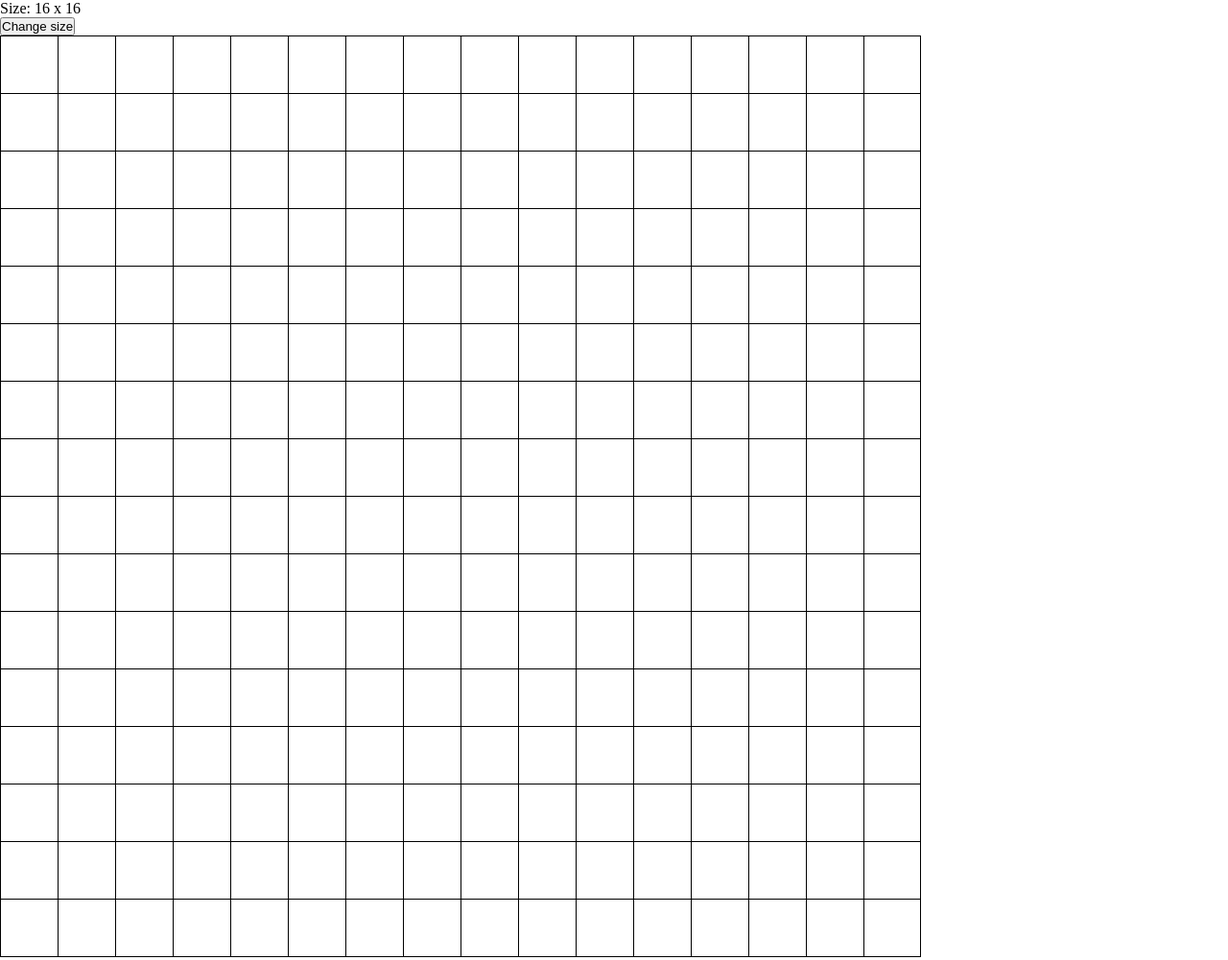
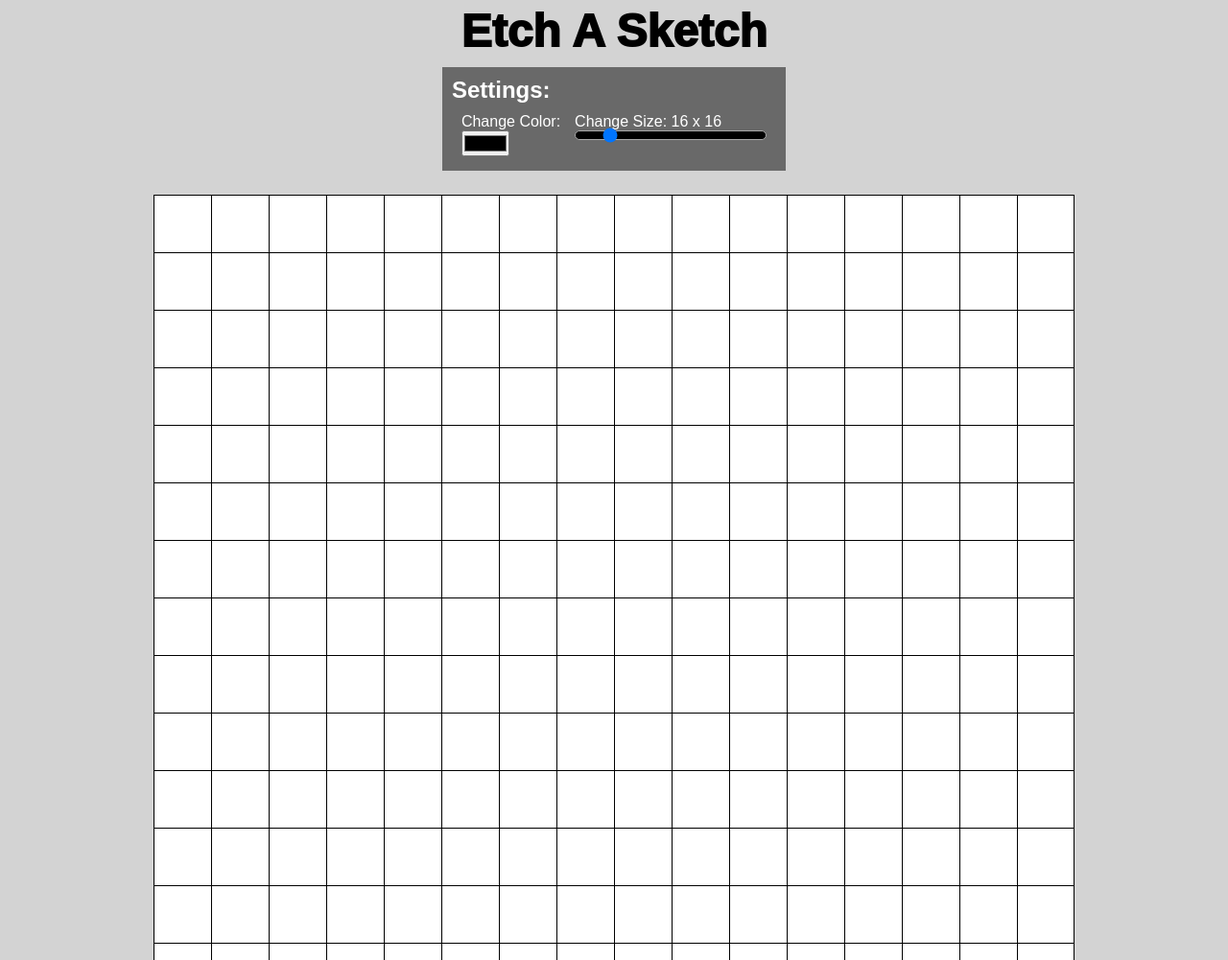
Before and after one commit to Noisey96/odin-etch-a-sketch, a plain HTML site: page index.html in a window 1280 px wide. Shown: the top 1001 px of the page at 96% size. Drawn offline with Linux system fonts and the light colour scheme.

Commit message:
Add change color functionality and update CSS

```diff
--- a/index.html
+++ b/index.html
@@ -9,12 +9,18 @@
 		<script src="/script.js" defer></script>
 	</head>
 	<body>
-		<div id="settings">
-			<div id="current-values">
-				<div class="size">Size: <span></span></div>
-			</div>
-			<div id="controls">
-				<button type="button" class="size">Change size</button>
+		<span id="title">Etch A Sketch</span>
+		<div id="controls">
+			<span id="controls-title">Settings:</span>
+			<div id="controls-container">
+				<div id="color-controls">
+					<label for="color-control">Change Color: </label>
+					<input type="color" id="color-control" value="#000000">
+				</div>
+				<div id="size-controls">
+					<label for="size-control">Change Size: <span id="size"></span></label>
+					<input type="range" id="size-control" min="1" max="100" value="16">
+				</div>
 			</div>
 		</div>
 		<div id="grid"></div>
--- a/script.js
+++ b/script.js
@@ -1,5 +1,5 @@
 function color(e) {
-	e.target.style.backgroundColor = "#000";
+	e.target.style.backgroundColor = currentColor;
 }
 
 function initContent(size = 16) {
@@ -19,26 +19,26 @@ function initContent(size = 16) {
 		content.appendChild(newRow);
 	}
 
-	let headerSizeAttr = document.querySelector(
-		"#settings #current-values .size span"
-	);
-	headerSizeAttr.textContent = `${size} x ${size}`;
+	let currentSize = document.querySelector("#size");
+	currentSize.textContent = `${size} x ${size}`;
 }
 
-function changeSize() {
-	let newSize;
-	while (!newSize) {
-		newSize = prompt("Please enter a new size from 1 to 100!");
-		newSize = Number(newSize);
-		if (!newSize || newSize <= 0 || newSize > 100) {
-			newSize = "";
-			alert("Invalid input. Please try again!");
-		}
-	}
+function changeSize(e) {
+	let newSize = e.target.value;
 	initContent(newSize);
 }
 
+function changeColor(e) {
+	let newColor = e.target.value;
+	currentColor = newColor;
+	changeSizeSlider.style.backgroundColor = newColor;
+}
+
+let currentColor = "#000000";
 initContent();
 
-let changeSizeButton = document.querySelector("#controls .size");
-changeSizeButton.addEventListener("click", (_e) => changeSize());
+let changeSizeSlider = document.querySelector("#size-control");
+changeSizeSlider.addEventListener("input", (e) => changeSize(e));
+
+let changeColorPicker = document.querySelector("#color-control");
+changeColorPicker.addEventListener("input", (e) => changeColor(e));
--- a/styles.css
+++ b/styles.css
@@ -4,9 +4,61 @@
 	padding: 0px;
 }
 
+body {
+	background-color: lightgrey;
+	font-family: Arial, Helvetica, sans-serif;
+	display: flex;
+	flex-direction: column;
+	align-items: center;
+}
+
+#title {
+	font-size: 48px;
+	font-weight: 1000;
+	margin: 5px 0px 10px 0px;
+}
+
+#controls {
+	background-color: dimgrey;
+	color: white;
+	font-size: 16px;
+	padding: 10px;
+}
+
+#controls-title {
+	font-size: 24px;
+	font-weight: 700;
+}
+
+#controls-container {
+	padding: 10px 10px 5px 10px;
+	display: flex;
+	gap: 15px;
+}
+
+#color-controls {
+	display: flex;
+	flex-direction: column;
+}
+
+#size-controls {
+	display: flex;
+	flex-direction: column;
+}
+
+#size-control {
+	-webkit-appearance: none;
+	width: 200px;
+	height: 10px;
+	border: 1px solid darkgrey;
+	border-radius: 8px;
+	background-color: #000000;
+}
+
 #grid {
 	height: 960px;
 	width: 960px;
+	margin: 25px;
 }
 
 .grid-row {
@@ -14,15 +66,16 @@
 }
 
 .grid-cell {
-	border: 1px solid #000;
+	background-color: #ffffff;
+	border: 1px solid #000000;
 	border-right: none;
 	border-bottom: none;
 }
 
 .grid-cell:last-child {
-	border-right: 1px solid #000;
+	border-right: 1px solid #000000;
 }
 
 .grid-row:last-child {
-	border-bottom: 1px solid #000;
+	border-bottom: 1px solid #000000;
 }
```
Also changed, not shown: 1 other file.
